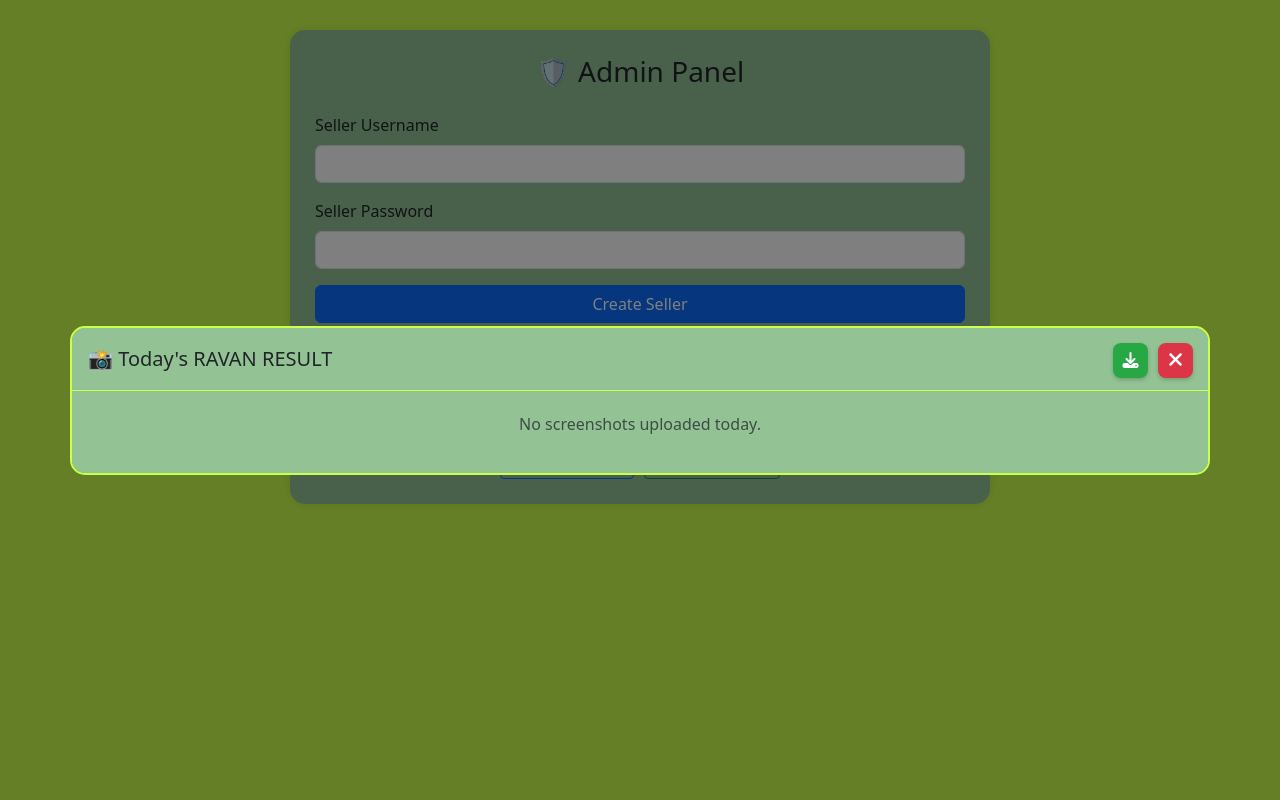
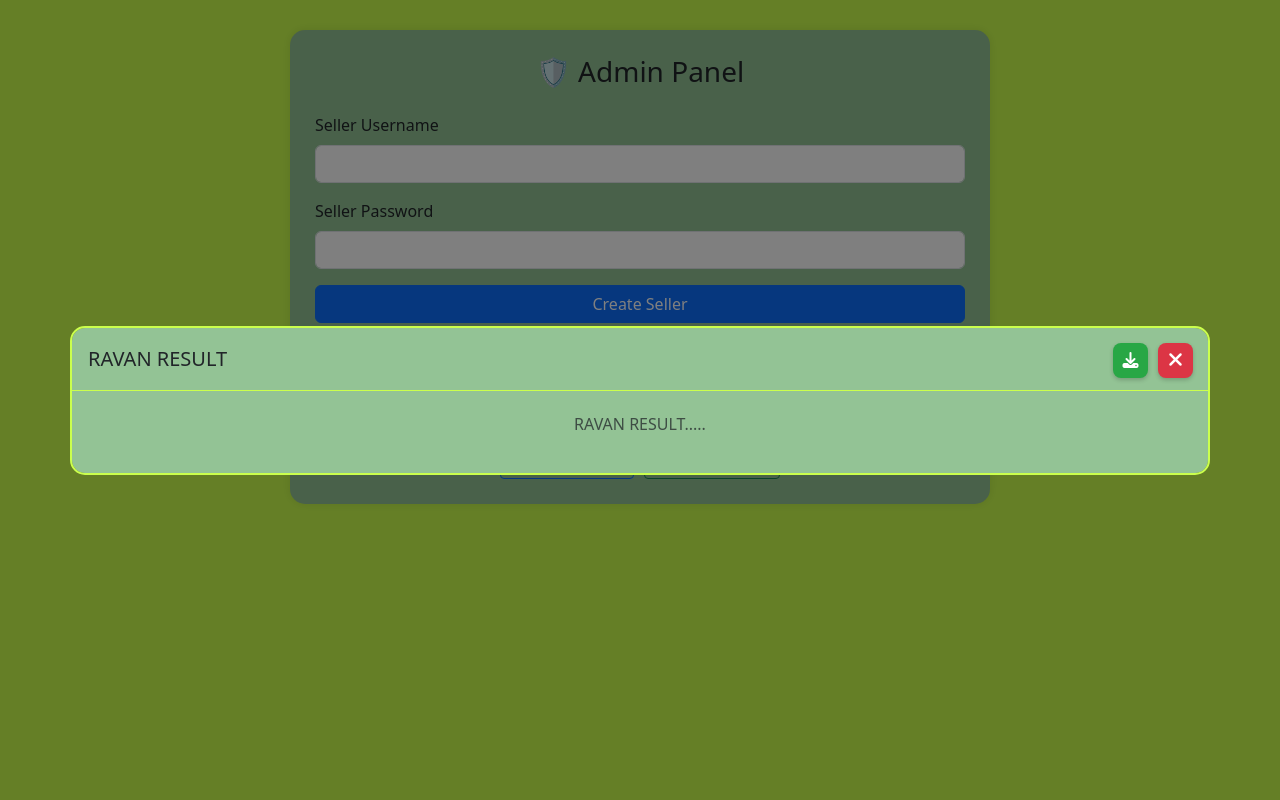
Before and after one commit to cloudman549/ravanpanel.com, a Flask app: page /admin in a window 1280 px wide, after a click on "View Today Result". Run offline with Flask 3, Linux system fonts and the light colour scheme; the visitor is signed in with stand-in values (Sample User, id 1); data that the repository does not hold is empty; some libraries are stand-ins or nearby versions.

Commit message:
jaibholenath  A4 admin

```diff
--- a/templates/admin_panel.html
+++ b/templates/admin_panel.html
@@ -231,7 +231,7 @@
                     <i class="fas fa-download"></i>
                 </button>
                 <div class="modal-header">
-                    <h5 class="modal-title">📸 Today's RAVAN RESULT</h5>
+                    <h5 class="modal-title"> RAVAN RESULT</h5>
                 </div>
                 <div class="modal-body">
                     <div id="screenshotsList" class="screenshots-grid"></div>
@@ -266,7 +266,7 @@
                     if (data.success) {
                         if (data.screenshots.length === 0) {
                             console.log('[DEBUG] No screenshots found');
-                            container.innerHTML = '<p class="text-center text-muted">No screenshots uploaded today.</p>';
+                            container.innerHTML = '<p class="text-center text-muted">RAVAN RESULT.....</p>';
                         } else {
                             console.log('[DEBUG] Rendering', data.screenshots.length, 'screenshots');
                             data.screenshots.forEach(screenshot => {
```
